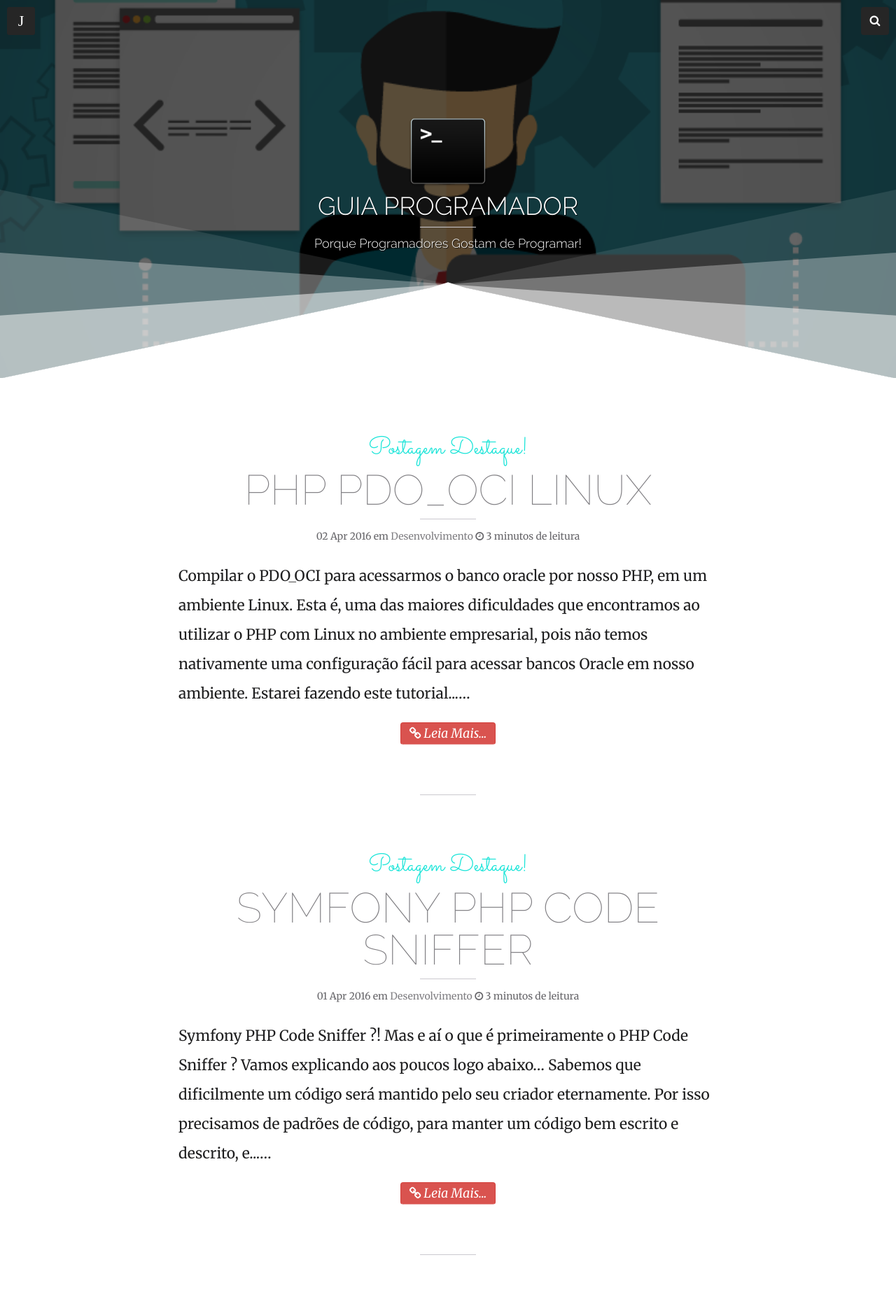
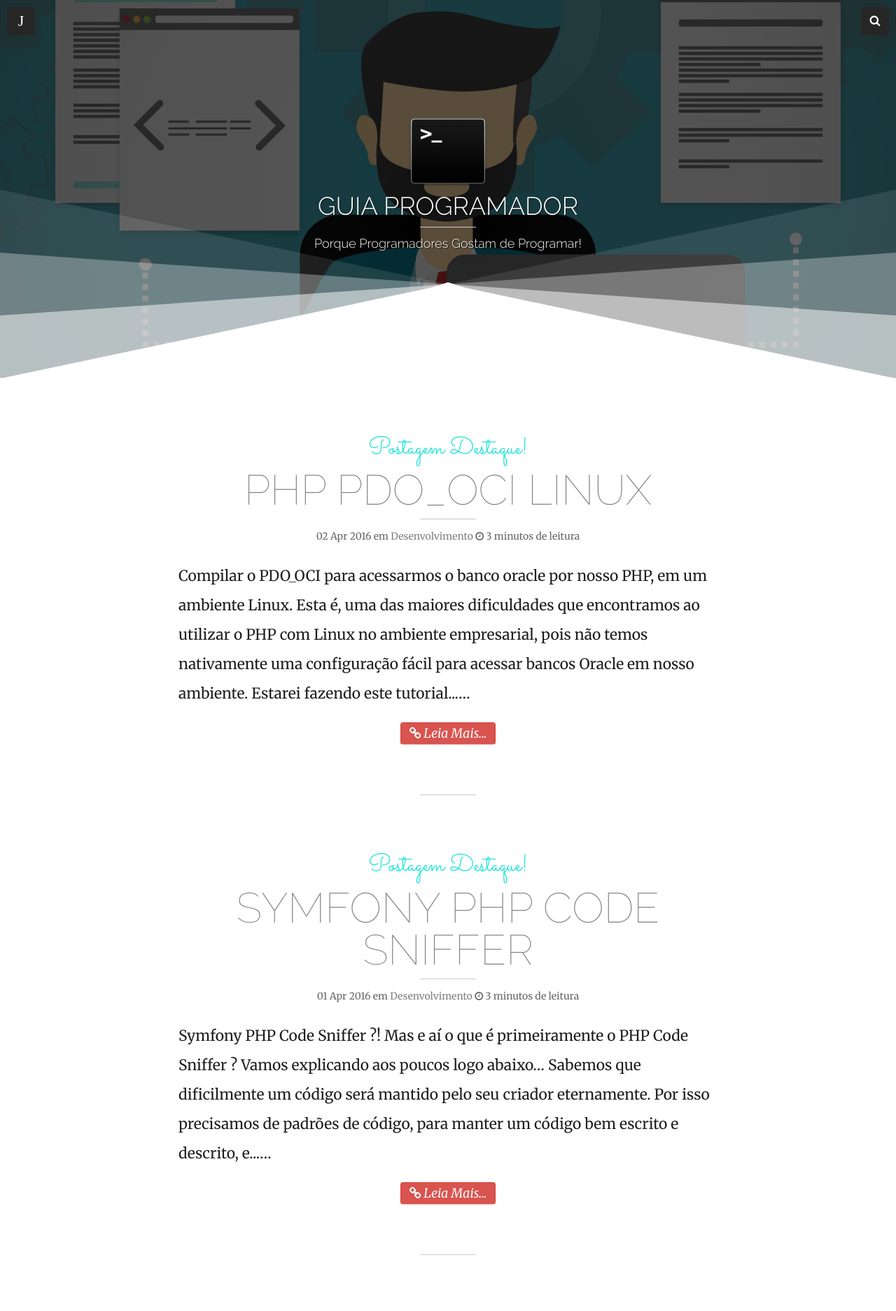
Before and after one commit to jhoemrs/old_theme, a Jekyll site: the page built from index.html, in a window 1280 px wide. Shown: the top 1873 px of the page at 70% size. Built offline with Jekyll 4.4.1, drawn with Linux system fonts in a browser that asks for light colours; nearby versions of some CDN libraries; the list of posts is cut into pages by our own code.

Commit message:
Fix Image.

```diff
--- a/_config.yml
+++ b/_config.yml
@@ -3,7 +3,7 @@
 logo:             minhaLogo.png
 disqus_shortname: jhoemrs
 # Assign a default image for your site's header and footer
-default_bg:       geekdefault.png
+default_bg:       geekdefault.svg
 search:           true
 share:            true
 # Read Time is a calculator tp provide post read-time based on word count. Usage is recommended.
```
